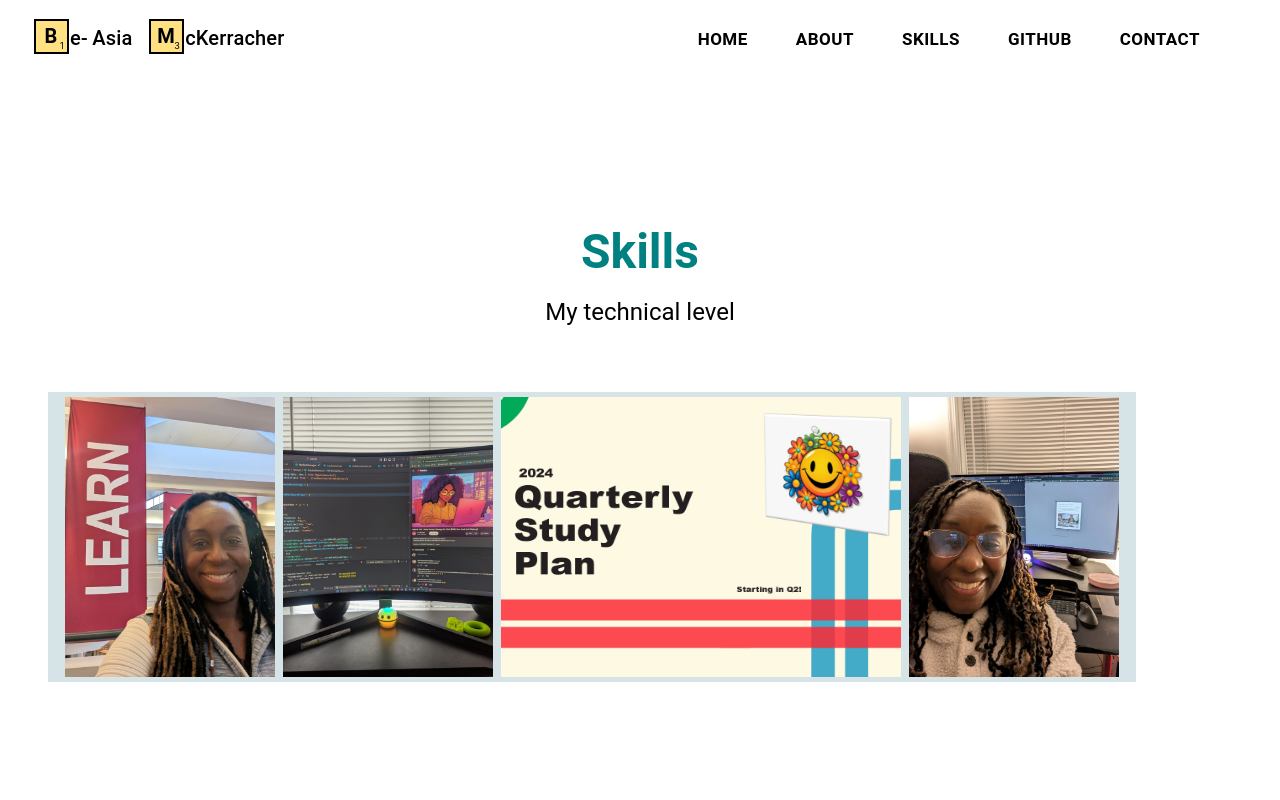
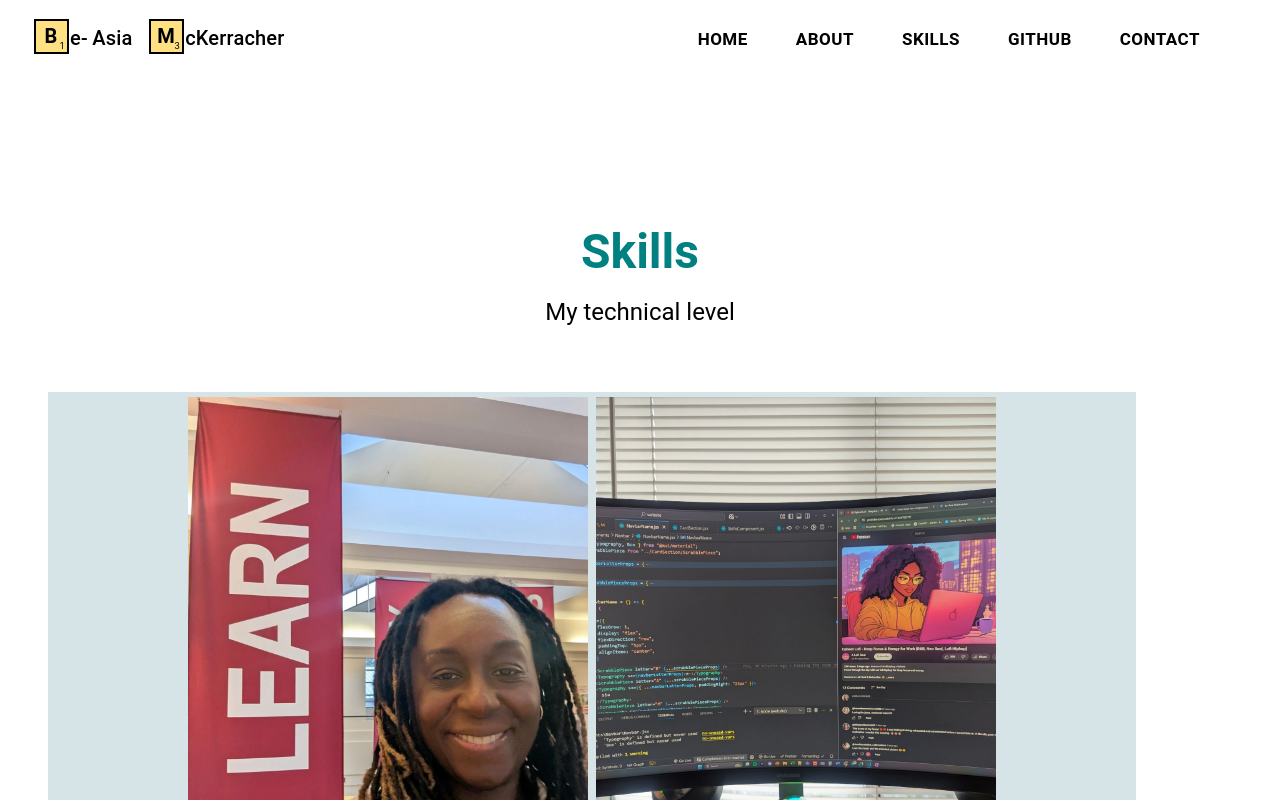
Before and after one commit to amerigirl/website, a React (Create React App) app: page /skillsPage in a window 1280 px wide. Shown: the top 800 px of the page. Built offline with nearby package versions, Linux system fonts and the light colour scheme.

Commit message:
updating the images to be more responsive

```diff
--- a/src/Components/SkillsPage/SkillsPage.jsx
+++ b/src/Components/SkillsPage/SkillsPage.jsx
@@ -20,7 +20,8 @@ This box is not responsive and needs troubleshooting
         sx={{
           display: "flex",
           justifyContent: "center",
-          height: "35vh",
+          flexWrap: "wrap",
+          height: "auto",
           width: "85%",
           gap: ".5rem",
           backgroundColor: "#d6e3e7",
@@ -28,10 +29,26 @@ This box is not responsive and needs troubleshooting
           padding: ".3rem 0 ",
         }}
       >
-        <img src="../../../learn.jpg" alt="learning" />
-        <img src="../../../frontEndWork.jpg" alt="frontend Work" />
-        <img width={400} src="../../../studyPlan.png" alt="studyplan slide" />
-        <img src="../../../theModal.jpg" alt="the modal pic" />
+        <img
+          style={{ width: "100%", maxWidth: "400px", height: "auto" }}
+          src="../../../learn.jpg"
+          alt="learning"
+        />
+        <img
+          style={{ width: "100%", maxWidth: "400px", height: "auto" }}
+          src="../../../frontEndWork.jpg"
+          alt="frontend Work"
+        />
+        <img
+          style={{ width: "100%", maxWidth: "400px", height: "auto" }}
+          src="../../../studyPlan.png"
+          alt="studyplan slide"
+        />
+        <img
+          style={{ width: "100%", maxWidth: "400px", height: "auto" }}
+          src="../../../theModal.jpg"
+          alt="the modal pic"
+        />
       </Box>
     </ThemeProvider>
   );
```
